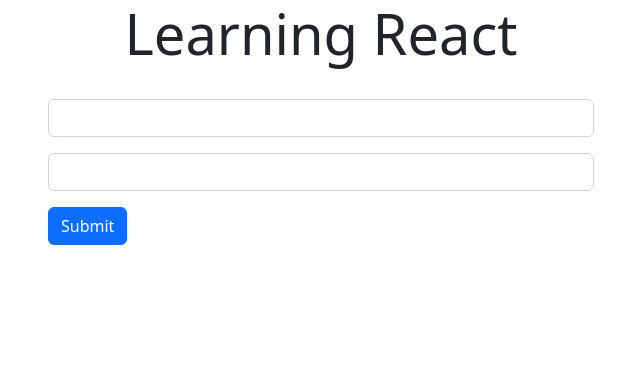
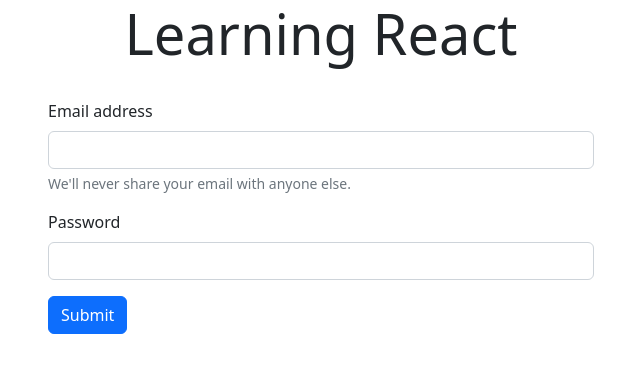
Before and after one commit to K1Pro/Calendar-React-App-01, a React (Create React App) app: page / in a window 1280 px wide. Shown: the top 372 px of the page, without its empty margins (319-959 px from the left). Built offline with nearby package versions, Linux system fonts and the light colour scheme.

Commit message:
updated form

```diff
--- a/src/App.js
+++ b/src/App.js
@@ -8,10 +8,15 @@
         <div className="col-md-6 offset-md-3">
           <form>
             <div className="mb-3">
-              <input className="form-control" type="text" />
+              <label className="form-label">Email address</label>
+              <input type="email" className="form-control" />
+              <div className="form-text">
+                We'll never share your email with anyone else.
+              </div>
             </div>
             <div className="mb-3">
-              <input className="form-control" type="password" />
+              <label className="form-label">Password</label>
+              <input type="password" className="form-control" />
             </div>
             <button type="submit" className="btn btn-primary">
               Submit
```
